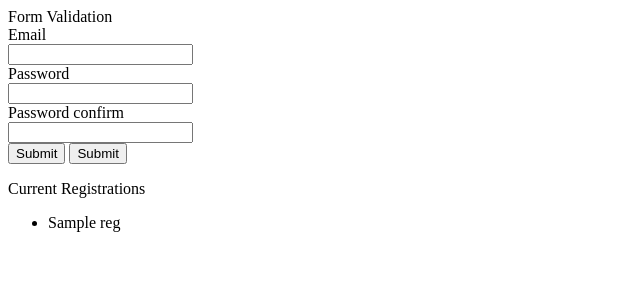
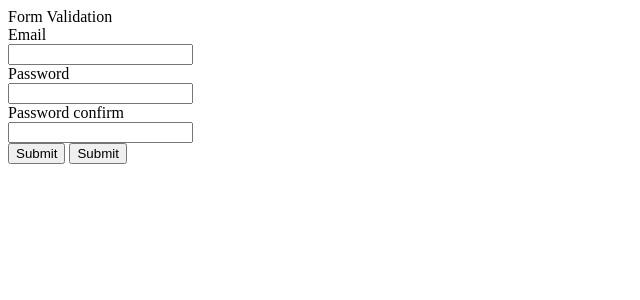
Before and after one commit to mikeabrahamsen/Flask-Meld-Example, a Python web app: template templates/meld/register.html in a window 1280 px wide. Shown: the top 300 px of the page, without its empty margins (0-640 px from the left). Run offline with Jinja, Linux system fonts and the light colour scheme; the template is opened without the code that fills it: most values are stand-ins (such as "Sample title", 1, 10 or a date in 2020); form fields are guessed from the names that the template uses.

Commit message:
remove registrations list

```diff
--- a/meld/components/register.py
+++ b/meld/components/register.py
@@ -4,7 +4,6 @@
 
 class Register(Component):
     form_class = RegistrationForm
-    registrations = []
 
     def updated(self, field):
         self.validate(field)
--- a/templates/meld/register.html
+++ b/templates/meld/register.html
@@ -1,7 +1,6 @@
 <div class="flex py-4">
     <div class="">
         <div class="text-2xl">Form Validation</div>
-        <!-- <form meld:submit.prevent="submit"> -->
         <form method="post">
             {{ form.csrf_token }}
             {{ form.email.label }}
@@ -26,15 +25,4 @@
             </div>
         </form>
     </div>
-
-    <div>
-        {% if registrations %}
-        <span class="text-xl">Current Registrations</span>
-        <ul>
-            {% for reg in registrations if reg %}
-            <li>{{ reg }}</li>
-            {% endfor %}
-        </ul>
-        {% endif %}
-    </div>
 </div>
```
